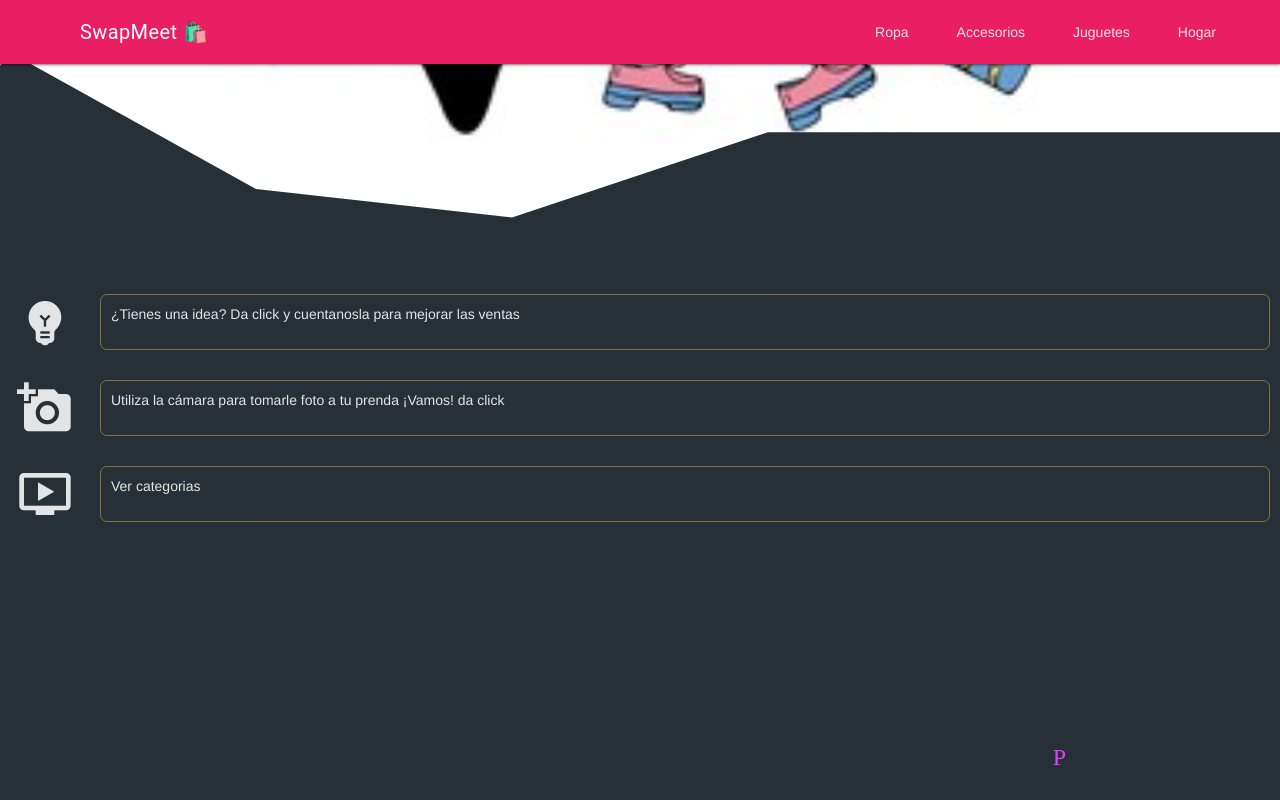
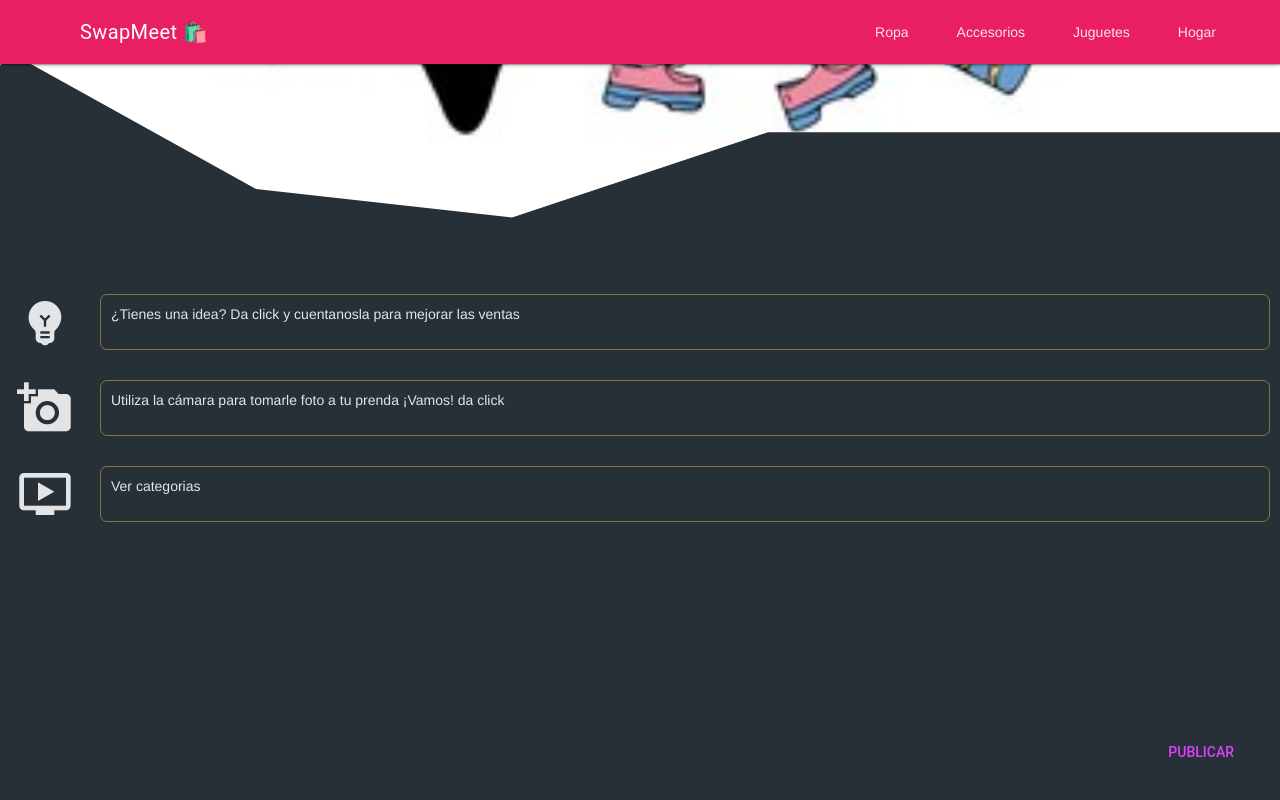
Before and after one commit to villanueva26/SwapMeet, a website: page index.html in a window 1280 px wide. Drawn offline with nearby package versions, Linux system fonts and the light colour scheme.

Commit message:
Actualizando para hacer pruebas

```diff
--- a/index.html
+++ b/index.html
@@ -108,7 +108,7 @@
     <!-- Boton para agregar -->
     <div class="floating-button">
       <button class="mdl-button mdl-js-button mdl-button--accent" id="btn-upload-post">
-        <i class="material-icons">Publicar</i>
+        Publicar
       </button>
     </div>
 
```
